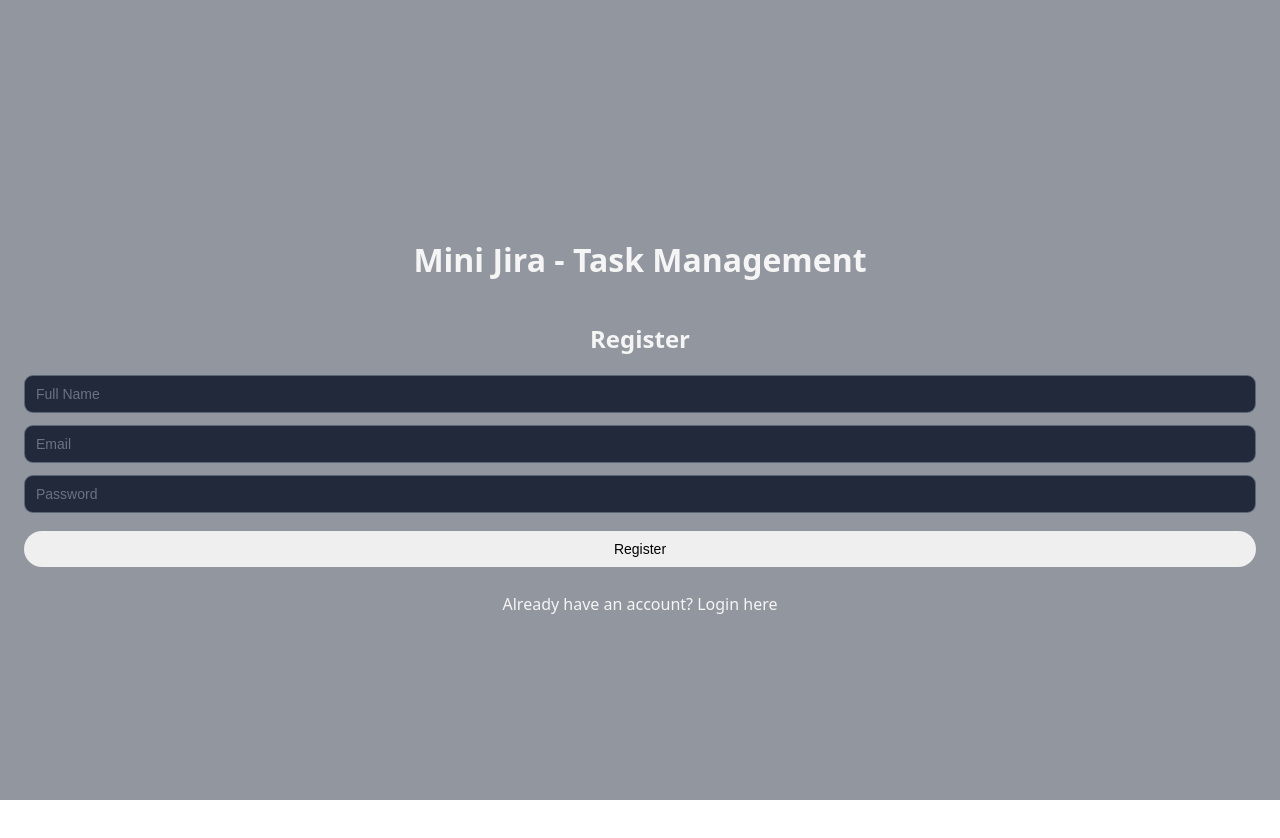
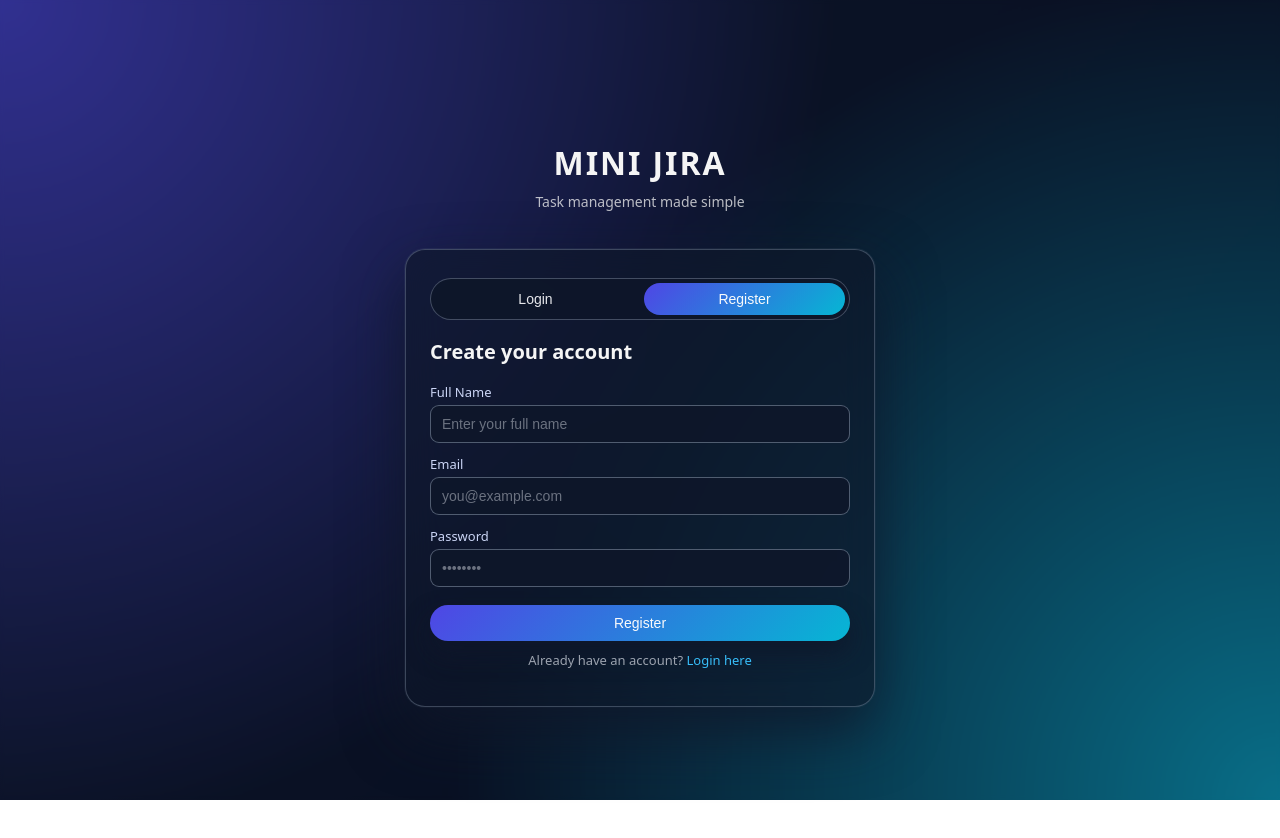
Before and after one commit to kchoudhary-parkar/task_management_system, a React (Create React App) app in the folder frontend/: page / in a window 1280 px wide. Both pictures are taken after a click on the element "Register here". Shown: the top 838 px of the page. Built offline with nearby package versions, Linux system fonts and the light colour scheme.

Commit message:
Updated the Existing App.js with new Css

```diff
--- a/frontend/src/App.js
+++ b/frontend/src/App.js
@@ -1,3 +1,115 @@
+// import { useContext, useState } from "react";
+// import { AuthContext } from "./context/AuthContext";
+// import "./App.css";
+
+// function App() {
+//   const { user, loading, login, register, logout } = useContext(AuthContext);
+//   const [isLogin, setIsLogin] = useState(true);
+//   const [name, setName] = useState("");
+//   const [email, setEmail] = useState("");
+//   const [password, setPassword] = useState("");
+//   const [error, setError] = useState("");
+//   const [success, setSuccess] = useState("");
+
+//   const handleSubmit = async (e) => {
+//     e.preventDefault();
+//     setError("");
+//     setSuccess("");
+
+//     try {
+//       if (isLogin) {
+//         await login(email, password);
+//         setSuccess("Logged in successfully!");
+//       } else {
+//         await register(name, email, password);
+//         setSuccess("Registered and logged in!");
+//       }
+//       // Reset form
+//       setName("");
+//       setEmail("");
+//       setPassword("");
+//     } catch (err) {
+//       setError(err.response?.data?.error || "Something went wrong");
+//     }
+//   };
+
+//   if (loading) {
+//     return <div className="App">Loading...</div>;
+//   }
+
+//   return (
+//     <div className="App">
+//       <header className="App-header">
+//         <h1>Mini Jira - Task Management</h1>
+
+//         {user ? (
+//           <>
+//             <h2>Welcome, {user.name}!</h2>
+//             <p>Email: {user.email}</p>
+//             <p>Role: {user.role}</p>
+//             <button onClick={logout} className="btn">
+//               Logout
+//             </button>
+//           </>
+//         ) : (
+//           <>
+//             <h2>{isLogin ? "Login" : "Register"}</h2>
+
+//             <form onSubmit={handleSubmit} className="auth-form">
+//               {!isLogin && (
+//                 <input
+//                   type="text"
+//                   placeholder="Full Name"
+//                   value={name}
+//                   onChange={(e) => setName(e.target.value)}
+//                   required
+//                 />
+//               )}
+//               <input
+//                 type="email"
+//                 placeholder="Email"
+//                 value={email}
+//                 onChange={(e) => setEmail(e.target.value)}
+//                 required
+//               />
+//               <input
+//                 type="password"
+//                 placeholder="Password"
+//                 value={password}
+//                 onChange={(e) => setPassword(e.target.value)}
+//                 required
+//               />
+//               <button type="submit" className="btn">
+//                 {isLogin ? "Login" : "Register"}
+//               </button>
+//             </form>
+
+//             <p>
+//               {isLogin ? "Don't have an account? " : "Already have an account? "}
+//               <span
+//                 className="App-link"
+//                 onClick={() => {
+//                   setIsLogin(!isLogin);
+//                   setError("");
+//                   setSuccess("");
+//                 }}
+//                 style={{ cursor: "pointer" }}
+//               >
+//                 {isLogin ? "Register here" : "Login here"}
+//               </span>
+//             </p>
+//           </>
+//         )}
+
+//         {error && <p style={{ color: "red" }}>{error}</p>}
+//         {success && <p style={{ color: "green" }}>{success}</p>}
+//       </header>
+//     </div>
+//   );
+// }
+
+// export default App;
+
 import { useContext, useState } from "react";
 import { AuthContext } from "./context/AuthContext";
 import "./App.css";
@@ -24,7 +136,6 @@
         await register(name, email, password);
         setSuccess("Registered and logged in!");
       }
-      // Reset form
       setName("");
       setEmail("");
       setPassword("");
@@ -34,66 +145,123 @@
   };
 
   if (loading) {
-    return <div className="App">Loading...</div>;
+    return (
+      <div className="App App-center">
+        <div className="glass-card">
+          <p className="loading-text">Loading...</p>
+        </div>
+      </div>
+    );
   }
 
   return (
     <div className="App">
+      <div className="bg-gradient" />
       <header className="App-header">
-        <h1>Mini Jira - Task Management</h1>
+        <div className="brand">
+          <h1 className="brand-title">Mini Jira</h1>
+          <p className="brand-subtitle">Task management made simple</p>
+        </div>
 
+        <div className="glass-card">
           {user ? (
             <>
-            <h2>Welcome, {user.name}!</h2>
-            <p>Email: {user.email}</p>
-            <p>Role: {user.role}</p>
-            <button onClick={logout} className="btn">
+              <h2 className="section-title">Welcome, {user.name} 👋</h2>
+              <div className="user-summary">
+                <p>
+                  <span className="label">Email:</span> {user.email}
+                </p>
+                <p>
+                  <span className="label">Role:</span> {user.role}
+                </p>
+              </div>
+              <button onClick={logout} className="btn btn-primary full-width">
                 Logout
               </button>
             </>
           ) : (
             <>
-            <h2>{isLogin ? "Login" : "Register"}</h2>
+              <div className="tab-toggle">
+                <button
+                  type="button"
+                  className={`tab-btn ${isLogin ? "active" : ""}`}
+                  onClick={() => {
+                    setIsLogin(true);
+                    setError("");
+                    setSuccess("");
+                  }}
+                >
+                  Login
+                </button>
+                <button
+                  type="button"
+                  className={`tab-btn ${!isLogin ? "active" : ""}`}
+                  onClick={() => {
+                    setIsLogin(false);
+                    setError("");
+                    setSuccess("");
+                  }}
+                >
+                  Register
+                </button>
+              </div>
+
+              <h2 className="section-title">
+                {isLogin ? "Welcome back" : "Create your account"}
+              </h2>
 
               <form onSubmit={handleSubmit} className="auth-form">
                 {!isLogin && (
+                  <div className="field">
+                    <label>Full Name</label>
                     <input
                       type="text"
-                  placeholder="Full Name"
+                      placeholder="Enter your full name"
                       value={name}
                       onChange={(e) => setName(e.target.value)}
                       required
                     />
+                  </div>
                 )}
+
+                <div className="field">
+                  <label>Email</label>
                   <input
                     type="email"
-                placeholder="Email"
+                    placeholder="you@example.com"
                     value={email}
                     onChange={(e) => setEmail(e.target.value)}
                     required
                   />
+                </div>
+
+                <div className="field">
+                  <label>Password</label>
                   <input
                     type="password"
-                placeholder="Password"
+                    placeholder="••••••••"
                     value={password}
                     onChange={(e) => setPassword(e.target.value)}
                     required
                   />
-              <button type="submit" className="btn">
+                </div>
+
+                <button type="submit" className="btn btn-primary full-width">
                   {isLogin ? "Login" : "Register"}
                 </button>
               </form>
 
-            <p>
-              {isLogin ? "Don't have an account? " : "Already have an account? "}
+              <p className="switch-text">
+                {isLogin
+                  ? "Don't have an account?"
+                  : "Already have an account?"}{" "}
                 <span
-                className="App-link"
+                  className="switch-link"
                   onClick={() => {
                     setIsLogin(!isLogin);
                     setError("");
                     setSuccess("");
                   }}
-                style={{ cursor: "pointer" }}
                 >
                   {isLogin ? "Register here" : "Login here"}
                 </span>
@@ -101,8 +269,9 @@
             </>
           )}
 
-        {error && <p style={{ color: "red" }}>{error}</p>}
-        {success && <p style={{ color: "green" }}>{success}</p>}
+          {error && <p className="message error">{error}</p>}
+          {success && <p className="message success">{success}</p>}
+        </div>
       </header>
     </div>
   );
```
Lines whose indentation alone changed are shown as unchanged.
